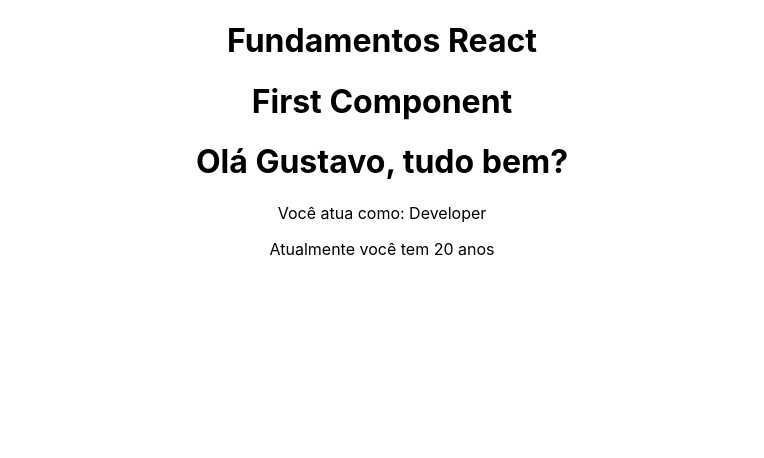
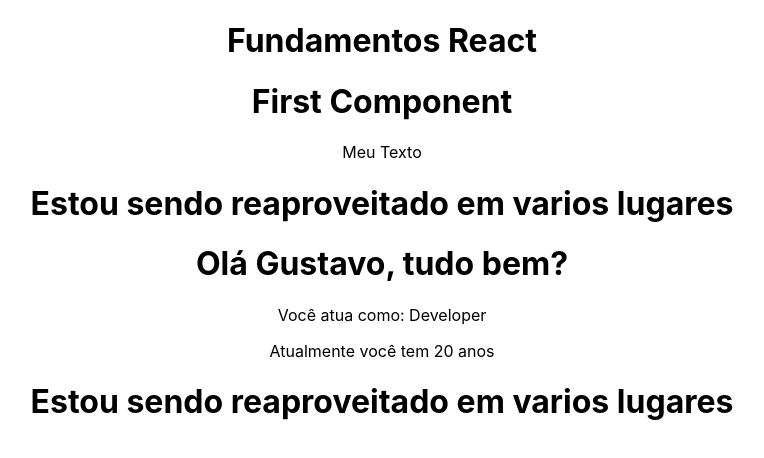
Before and after one commit to GuhSoares/Curso_React, a React (Create React App) app in the folder 2_Fundamentos/fundamentos/: page / in a window 1280 px wide. Shown: the top 458 px of the page, without its empty margins (258-1022 px from the left). Built offline with nearby package versions, Linux system fonts and the light colour scheme.

Commit message:
Chore: hierarquia dos components

```diff
--- a/2_Fundamentos/fundamentos/src/App.js
+++ b/2_Fundamentos/fundamentos/src/App.js
@@ -4,6 +4,7 @@
 
 // styles
 import './App.css';
+import MyComponent from './components/MyComponent';
 
 function App() {
   return (
@@ -11,6 +12,7 @@
       <h1>Fundamentos React</h1>
       <FirstComponent />
       <TemplateExpressions />
+      <MyComponent />
     </div>
   );
 }
--- a/2_Fundamentos/fundamentos/src/components/FirstComponent.js
+++ b/2_Fundamentos/fundamentos/src/components/FirstComponent.js
@@ -1,8 +1,12 @@
+import MyComponent from "./MyComponent";
+
 const FirstComponent = () => {
 
     return (
         <div>
             <h1>First Component</h1>
+            <p className="teste">Meu Texto</p>
+            <MyComponent />
         </div>
     )
 }
--- /dev/null
+++ b/2_Fundamentos/fundamentos/src/components/MyComponent.js
@@ -0,0 +1,11 @@
+const MyComponent = () => {
+
+
+    return (
+        <div>
+            <h1>Estou sendo reaproveitado em varios lugares</h1>
+        </div>
+    )
+}
+
+export default MyComponent;
```
